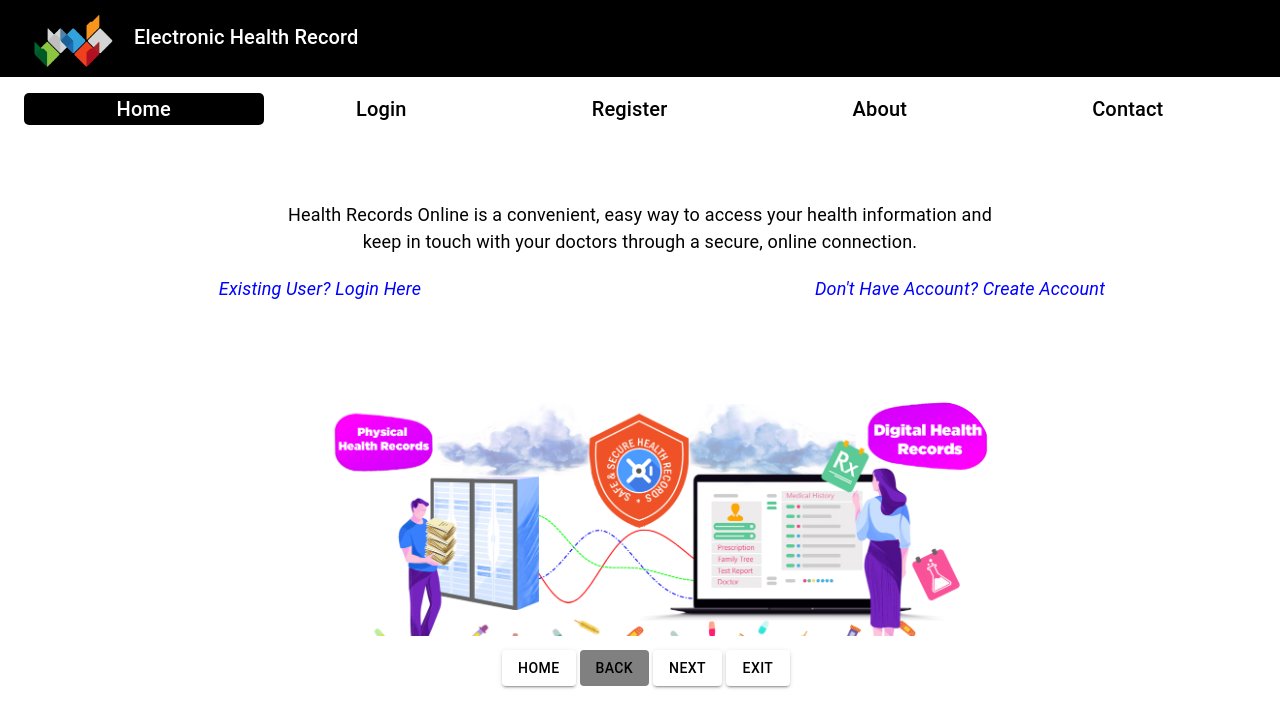
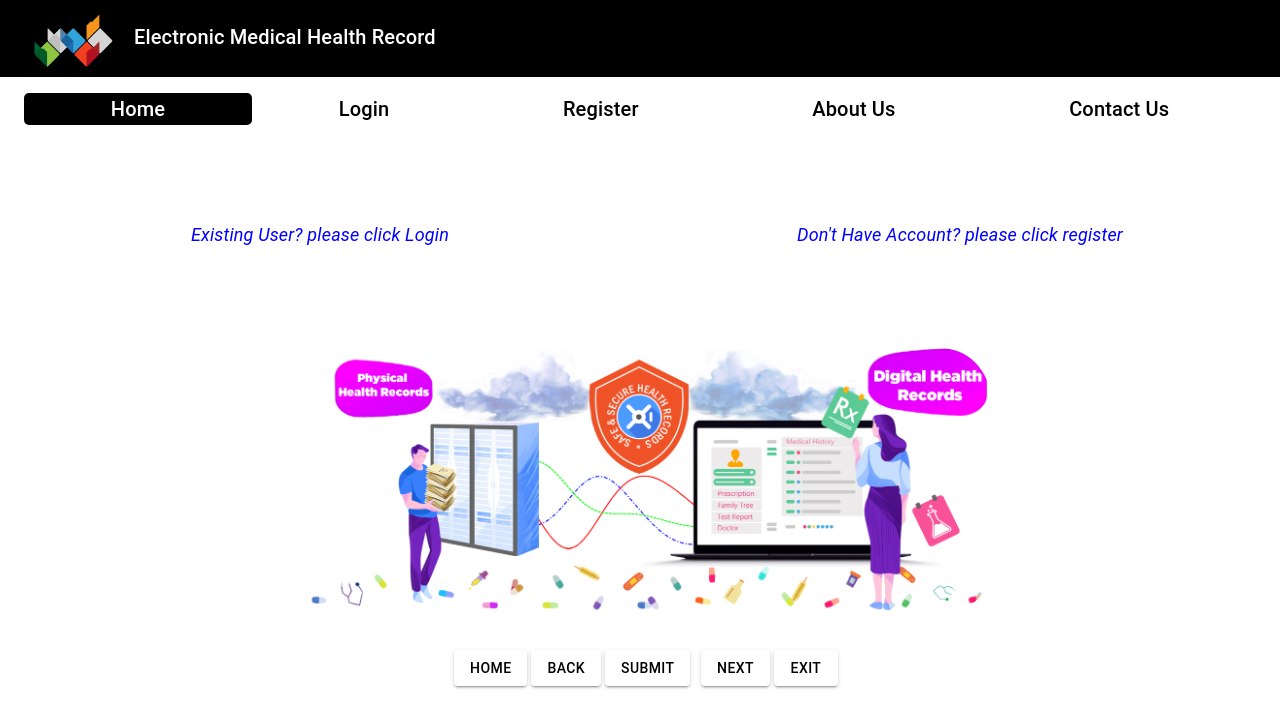
Before and after one commit to Karthik4011/ehr, a React (Create React App) app: page / in a window 1280 px wide. Shown: the top 728 px of the page. Built offline with nearby package versions, Linux system fonts and the light colour scheme.

Commit message:
Arjun changes

```diff
--- a/src/components/About.jsx
+++ b/src/components/About.jsx
@@ -121,6 +121,14 @@ export default function Home() {
                   Back
                 </Button>&nbsp;
                 <Button
+                  color="primary"
+                  variant="contained"
+                  style={{ backgroundColor: "white", color: "black" }}
+                  onClick={handleLogin}
+                >
+                  Submit
+                </Button>&nbsp;
+                <Button
                   variant="contained"
                   style={{ backgroundColor: "white", color: "black" }}
                   color="primary"
@@ -129,6 +137,18 @@ export default function Home() {
                   }}
                 >
                   Next
+                </Button>
+
+                <Button
+                  variant="contained"
+                  style={{ backgroundColor: "white", color: "black" }}
+                  color="primary"
+                  onClick={() => {
+                    window.open("about:blank", "_self");
+                    window.close();
+                  }}
+                >
+                  Exit
                 </Button>
               </Grid>
             </Grid>
--- a/src/components/Contact.jsx
+++ b/src/components/Contact.jsx
@@ -122,6 +122,24 @@ export default function Home() {
                 </Button>
                 &nbsp;
                 <Button
+                  color="primary"
+                  variant="contained"
+                  style={{ backgroundColor: "white", color: "black" }}
+                  onClick={handleLogin}
+                >
+                  Submit
+                </Button>&nbsp;
+                <Button
+                  variant="contained"
+                  style={{ backgroundColor: "white", color: "black" }}
+                  color="primary"
+                  onClick={() => {
+                    history("/Contact");
+                  }}
+                >
+                  Next
+                </Button>
+                <Button
                   variant="contained"
                   style={{ backgroundColor: "white", color: "black" }}
                   color="primary"
--- a/src/components/Intro.jsx
+++ b/src/components/Intro.jsx
@@ -83,9 +83,7 @@ export default function Home() {
             style={{ fontSize: 28, fontStyle: "italic" }}
           ></Typography>
           <Typography style={{ fontSize: 18 }}>
-            Health Records Online is a convenient, easy way to access your
-            health information and keep in touch with your doctors through a
-            secure, online connection.
+
           </Typography>
         </Grid>
 
@@ -106,7 +104,7 @@ export default function Home() {
               history("/Login");
             }}
           >
-            Existing User? Login Here
+            Existing User? please click Login
           </Typography>
         </Grid>
         <Grid item xs={6}>
@@ -122,7 +120,7 @@ export default function Home() {
               history("/Signup");
             }}
           >
-            Don't Have Account? Create Account
+            Don't Have Account? please click register
           </Typography>
         </Grid>
         <Grid item xs={12} style={{ marginTop: 100 }}>
@@ -156,13 +154,23 @@ export default function Home() {
           <IconButton edge="end" color="inherit">
           <Button
               variant="contained"
-              style={{ backgroundColor: "grey", color: "black" }}
+              style={{ backgroundColor: "white", color: "black" }}
               color="primary"
-              disabled={true}
+              disabled={false}
             >
               Back
             </Button>
           </IconButton>
+          <IconButton edge="end" color="inherit">
+          <Button
+                  color="primary"
+                  variant="contained"
+                  style={{ backgroundColor: "white", color: "black" }}
+                  onClick={handleLogin}
+                >
+                  Submit
+              </Button>&nbsp;
+              </IconButton>
           <IconButton edge="end" color="inherit">
             <Button
               variant="contained"
@@ -175,6 +183,7 @@ export default function Home() {
               Next
             </Button>
           </IconButton>
+
           <IconButton edge="end" color="inherit">
             <Button
               variant="contained"
--- a/src/components/Login.jsx
+++ b/src/components/Login.jsx
@@ -50,37 +50,37 @@ export default function Home() {
         console.log(res);
         if (res.data.password == password && res.data.action != "delete") {
           toast.info("Login successfull", {
-            position: "bottom-center",
+            position: "top-center",
             pauseOnHover: true,
             draggable: true,
-            autoClose: true,
+            autoClose: false,
           });
           history(hurl);
           cookie.save("user", res.data);
         } else {
           if (res.data.action == "delete") {
             toast.info("User Account is deleted.", {
-              position: "bottom-center",
+              position: "top-center",
               pauseOnHover: true,
               draggable: true,
-              autoClose: true,
+              autoClose: false,
             });
           } else {
             toast.info("Incorrect email or password", {
-              position: "bottom-center",
+              position: "top-center",
               pauseOnHover: true,
               draggable: true,
-              autoClose: true,
+              autoClose: false,
             });
           }
         }
       });
     } else {
       toast.info("Please enter Email and Passowrd", {
-        position: "bottom-center",
+        position: "top-center",
         pauseOnHover: true,
         draggable: true,
-        autoClose: true,
+        autoClose: false,
       });
     }
   };
--- a/src/components/PatientHome.jsx
+++ b/src/components/PatientHome.jsx
@@ -229,7 +229,7 @@ export default function Home() {
               <Paper>
                 <Grid container style={{ padding: 10,  maxHeight: 700, overflow: "scroll"  }}>
                   <Grid item xs={12}>
-                    <Typography>Appointment History</Typography>
+                    <Typography>Patient Appointment History</Typography>
                     <br></br>
                   </Grid>
                   {appntms
@@ -367,7 +367,7 @@ export default function Home() {
                     <TextField
                       variant="outlined"
                       size="small"
-                      label="Search doctor by name/specialization"
+                      label="Search doctor by name or specialization"
                       value={search}
                       fullWidth
                       onChange={(event) => {
@@ -538,6 +538,7 @@ export default function Home() {
             >
               Next
             </Button>
+
           </IconButton>
           <IconButton edge="end" color="inherit">
           <Button
--- a/src/components/SignUp.jsx
+++ b/src/components/SignUp.jsx
@@ -151,20 +151,20 @@ export default function Home() {
         console.log(res);
         if (res.status == 200) {
           toast.info("Account created successfully", {
-            position: "bottom-center",
+            position: "top-center",
             pauseOnHover: true,
             draggable: true,
-            autoClose: true,
+            autoClose: false,
           });
           history("/Login");
         }
       });
     } else {
       toast.info("Please enter All details", {
-        position: "bottom-center",
+        position: "top-center",
         pauseOnHover: true,
         draggable: true,
-        autoClose: true,
+        autoClose: false,
       });
     }
   };
--- a/src/components/TopHeader.jsx
+++ b/src/components/TopHeader.jsx
@@ -100,7 +100,7 @@ export default function Home() {
               src={logo}
               style={{ width: 100, marginTop: 5, borderRadius: 50,verticalAlign:"middle" }}
             ></img>
-            <span style={{marginLeft:10}}>Electronic Health Record</span>
+            <span style={{marginLeft:10}}>Electronic Medical Health Record</span>
             </div>
           </Typography>
         </Toolbar>
@@ -180,7 +180,7 @@ export default function Home() {
               history("/About");
             }}
           >
-            About
+            About Us
           </Typography>
           <Typography
             variant="h6"
@@ -198,7 +198,7 @@ export default function Home() {
               history("/Contact");
             }}
           >
-            Contact
+            Contact Us
           </Typography>
         </Toolbar>
       </AppBar>
```
